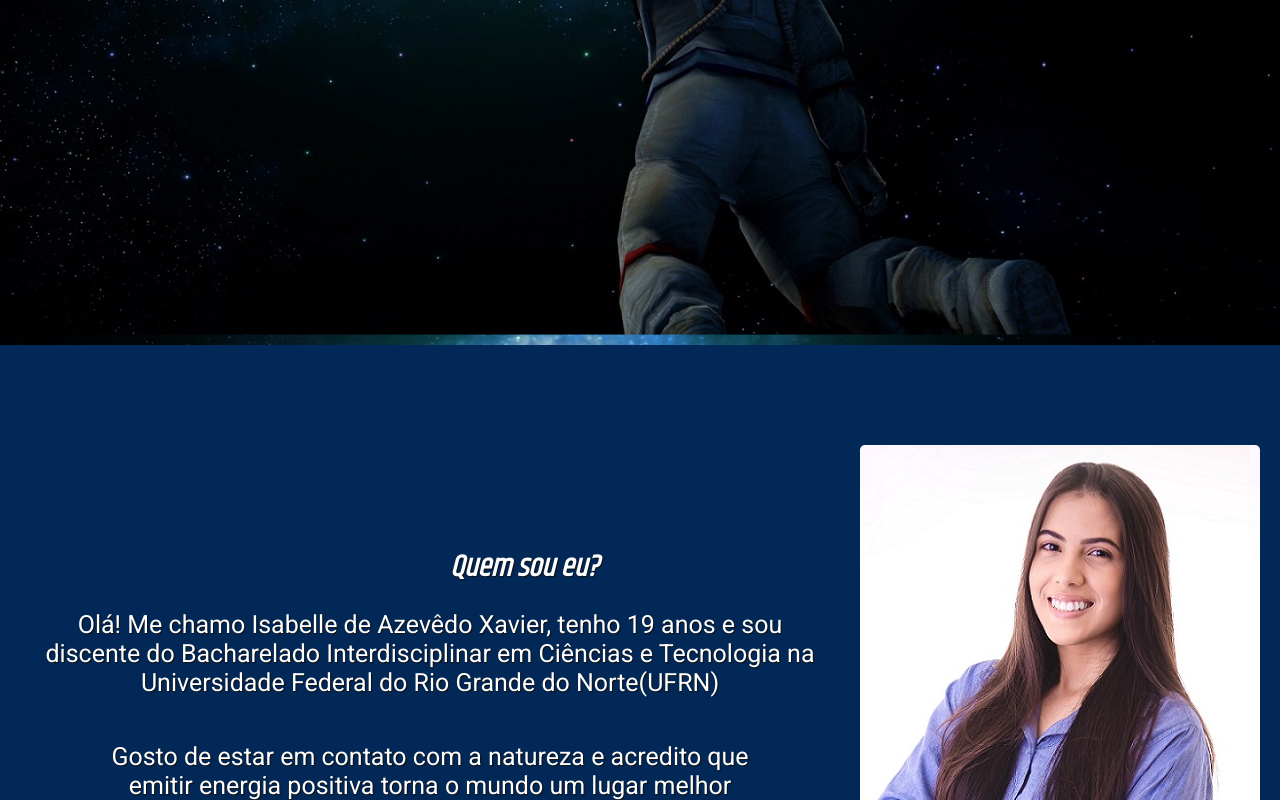
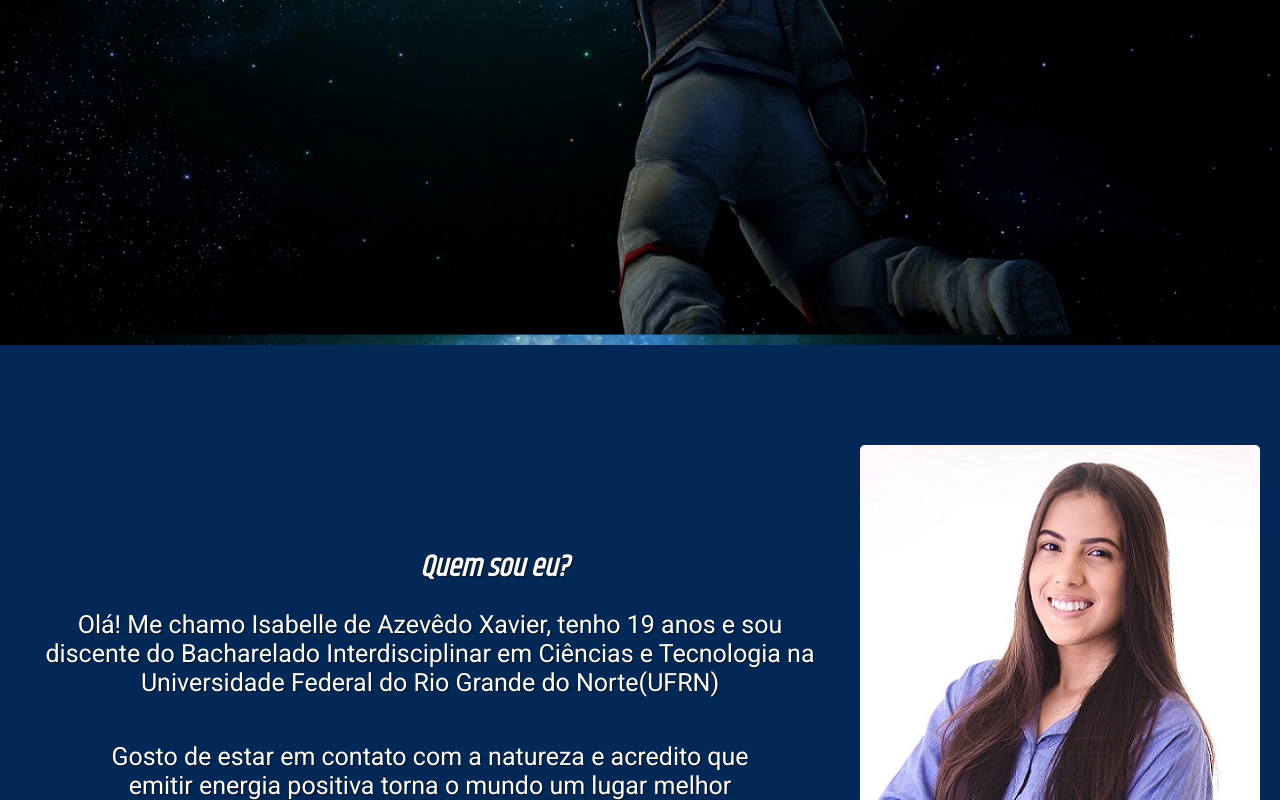
Before and after one commit to isaxvier/isaxvier.github.io, a plain HTML site: page index.html in a window 1280 px wide. Shown: the part 465-1265 px from the top of the page. Drawn offline with Linux system fonts and the light colour scheme.

Commit message:
#4 titulo1

```diff
--- a/style.css
+++ b/style.css
@@ -98,7 +98,7 @@ p{
 }
 #sobremim{
 	float: left;
-	padding-left: 450px;
+	padding-left: 420px;
 	padding-top: 160px;
 
 
```
